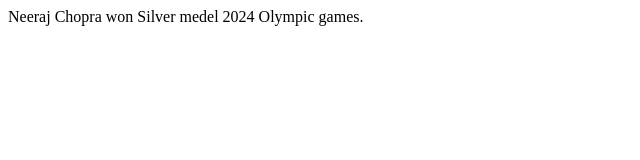
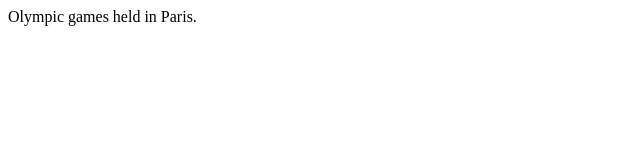
Before and after one commit to VishalShrivas/TestGitIntern, a plain HTML site: page Index.html in a window 1280 px wide. Shown: the whole page, without its empty margins (0-640 px from the left). Drawn offline with Linux system fonts and the light colour scheme.

Commit message:
Change Body in Index File in fixTemp Branch

```diff
--- a/Index.html
+++ b/Index.html
@@ -6,6 +6,6 @@
     <title>Document</title>
 </head>
 <body>
-    <div>Neeraj Chopra won Silver medel 2024 Olympic games.</div>
+    <div>Olympic games held in Paris.</div>
 </body>
 </html>
```
